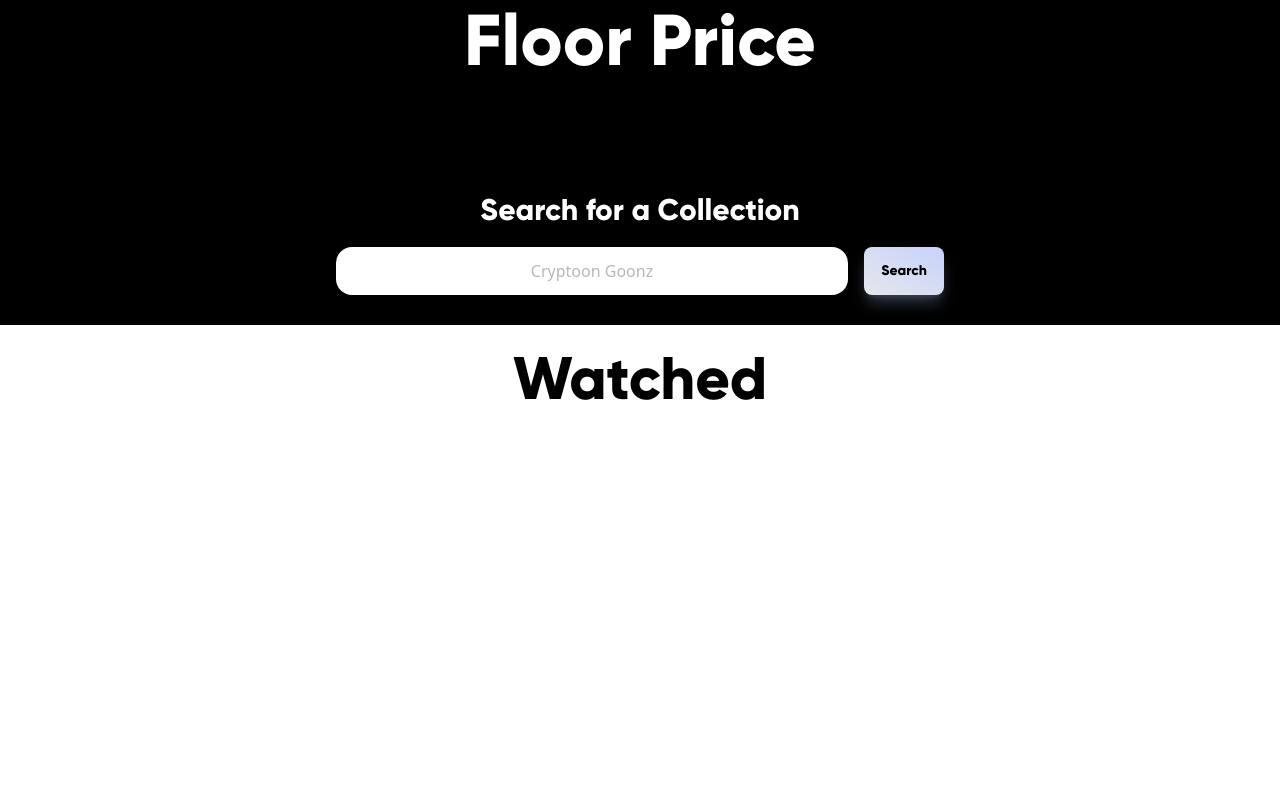
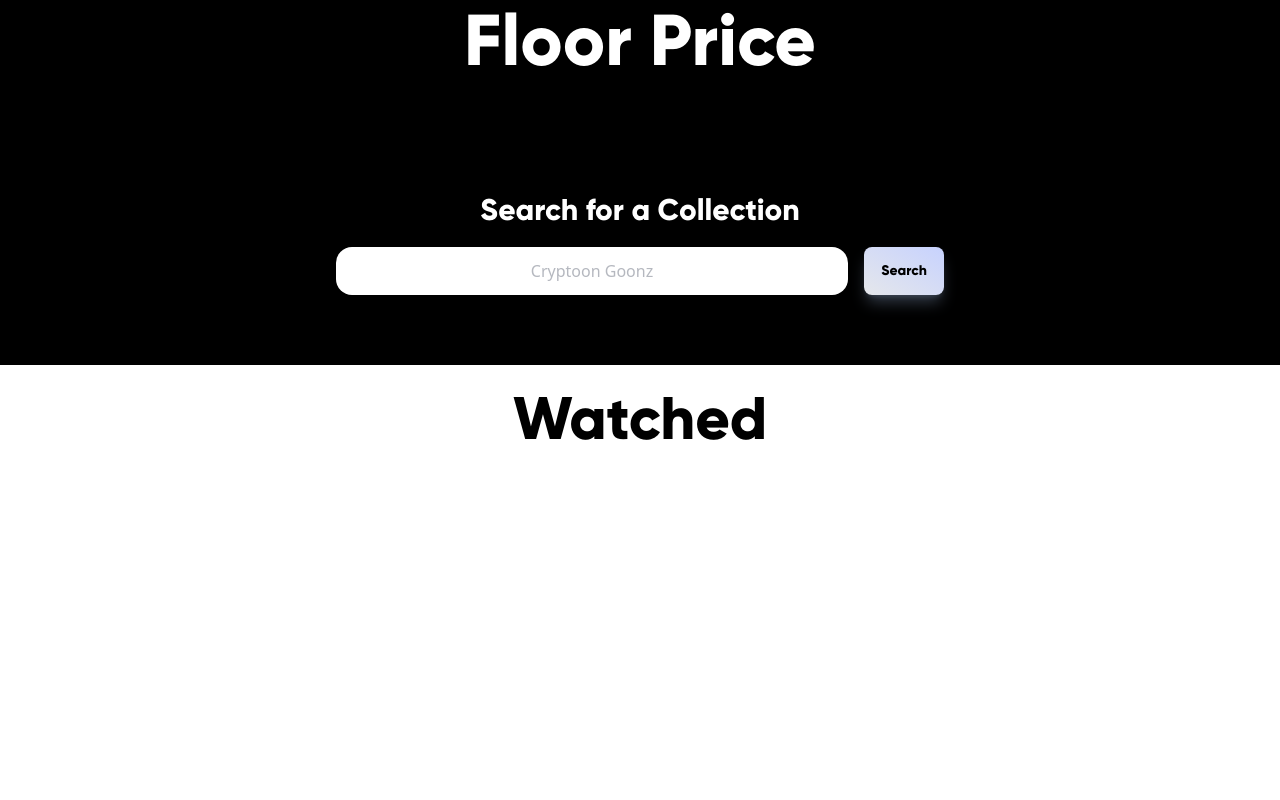
Before and after one commit to afbelardi/floor-price-frontend, a Next.js app: page / in a window 1280 px wide. Shown: the top 800 px of the page. Built offline with nearby package versions, Linux system fonts and the light colour scheme.

Commit message:
collection card style change

```diff
--- a/src/components/CurrentCard.js
+++ b/src/components/CurrentCard.js
@@ -5,9 +5,9 @@ export default function CurrentCard (props) {
     return(
         <>
         <div className="flex justify-center">
-            <div className="flex w-11/12 h-64 rounded-lg bg-gradient-to-tr from-gray-200 to-indigo-200  focus:ring-4 focus:outline-none focus:ring-blue-300 dark:focus:ring-blue-800 shadow-lg  shadow-slate-800/60 text-sm px-5 py-2.5 text-center mr-2 mb-14">
-                <section className="flex items-center w-5/12 pl-6">
-                    <img src={props.searchedCollection.nftImage} className="flex justify-center w-40 h-40 rounded-md"/>
+            <div className="flex w-11/12 mr-2 text-center bg-white rounded-lg h-96 mb-14">
+                <section className="flex items-start w-5/12 pt-6 pl-6">
+                    <img src={props.searchedCollection.nftImage} className="rounded-md w-50 h-50"/>
                 </section>
                 <section>
 
--- a/src/components/SearchBar.js
+++ b/src/components/SearchBar.js
@@ -44,7 +44,7 @@ export default function SearchBar(props) {
                     props.loading ?
                     <Oval
                     stroke="#98ff98"
-                    className="ml-3"
+                    className="mb-1.5 ml-3"
                     /> :
                     <button className="w-20 h-12 ml-4 text-sm font-medium text-center rounded-lg shadow-lg font-gilroy bg-gradient-to-tr from-gray-200 to-indigo-200 hover:bg-gradient-to-bl focus:outline-none shadow-slate-500/50" onClick={handleSubmit}>Search</button>
                 }
--- a/src/components/Favorites.js
+++ b/src/components/Watched.js
@@ -1,9 +1,9 @@
 
 
-export default function Favorites(props) {
+export default function Watched(props) {
     return (
         <>
-            <div className="flex flex-col items-center w-full bg-white h-4/5">
+            <div className="flex flex-col items-center w-full mt-10 bg-white h-4/5">
                 <h1 className="p-6 text-6xl font-gilroy">Watched</h1>
             </div>
         </>
--- a/src/pages/index.js
+++ b/src/pages/index.js
@@ -4,7 +4,7 @@ import { useRef, useState } from 'react';
 import Head from 'next/head'
 import styles from '../styles/Home.module.css'
 import CurrentCard from '../components/CurrentCard';
-import Favorites from '../components/Favorites';
+import Watched from '../components/Watched';
 
 export default function Home() {
 
@@ -39,7 +39,7 @@ export default function Home() {
         setSearchedCollection={setSearchedCollection}
         /> : ''
       }
-      <Favorites />
+      <Watched />
 
 
     </>
```
